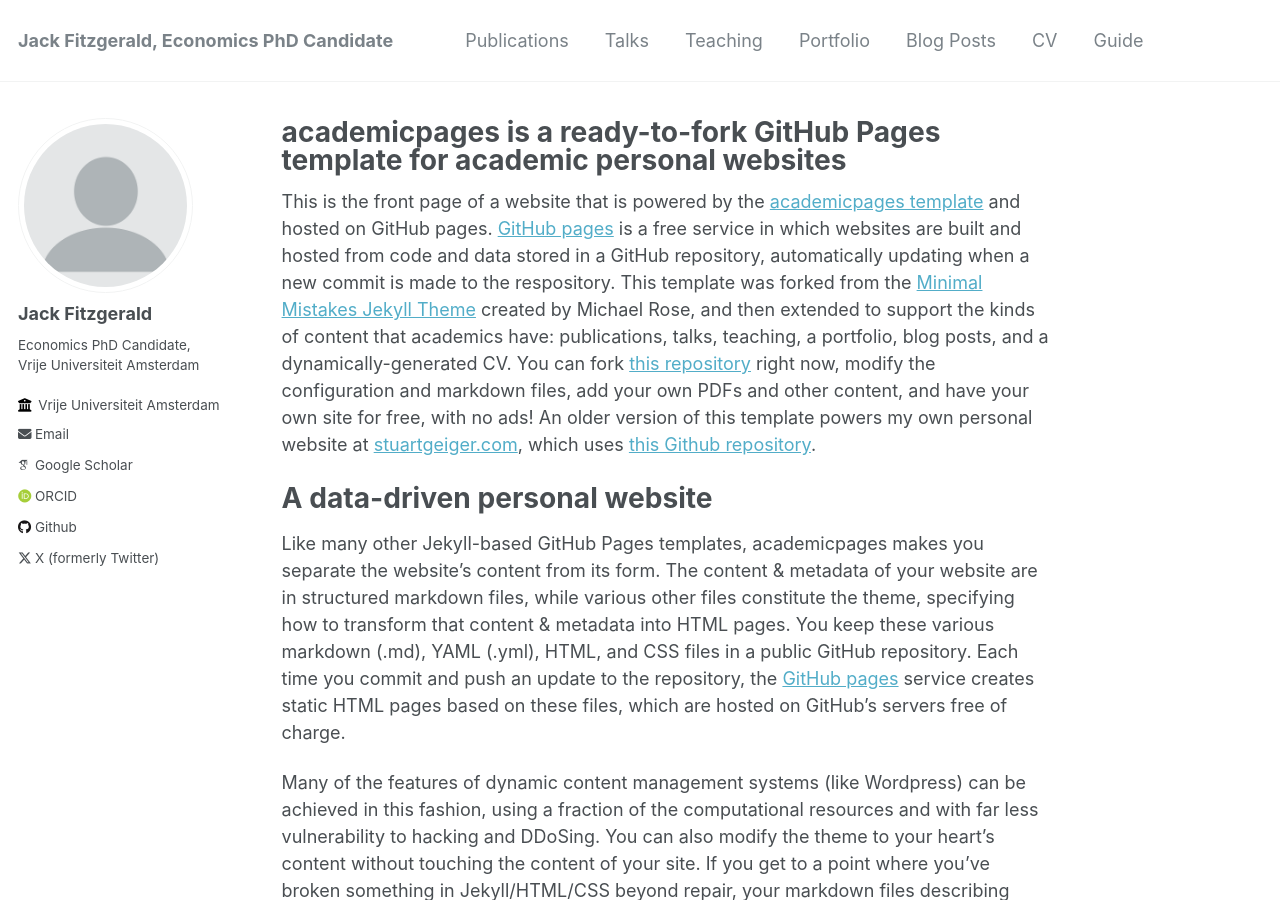
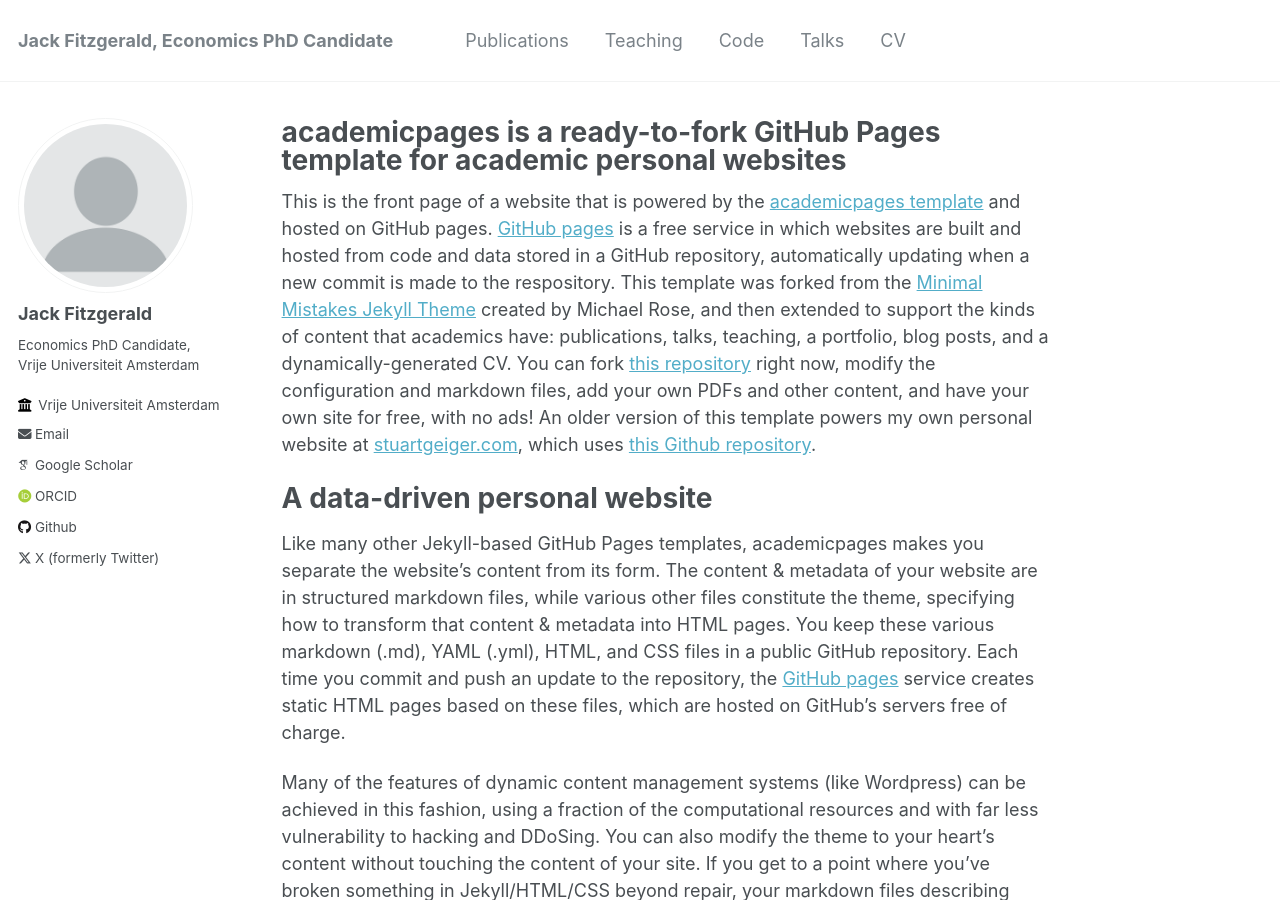
Before and after one commit to jack-fitzgerald/jack-fitzgerald.github.io, a Jekyll site: the page built from _pages/about.md, in a window 1280 px wide and 900 px high. Built offline with Jekyll 4.4.1, drawn with Linux system fonts in a browser that asks for light colours; some web fonts are replaced.

Commit message:
Update navigation.yml

```diff
--- a/_data/navigation.yml
+++ b/_data/navigation.yml
@@ -3,20 +3,14 @@ main:
   - title: "Publications"
     url: /publications/
 
+  - title: "Teaching"
+    url: /teaching/
+
+  - title: "Code"
+    url: /portfolio/
+
   - title: "Talks"
     url: /talks/
 
-  - title: "Teaching"
-    url: /teaching/
-
-  - title: "Portfolio"
-    url: /portfolio/
-
-  - title: "Blog Posts"
-    url: /year-archive/
-
   - title: "CV"
     url: /cv/
-
-  - title: "Guide"
-    url: /markdown/
```
